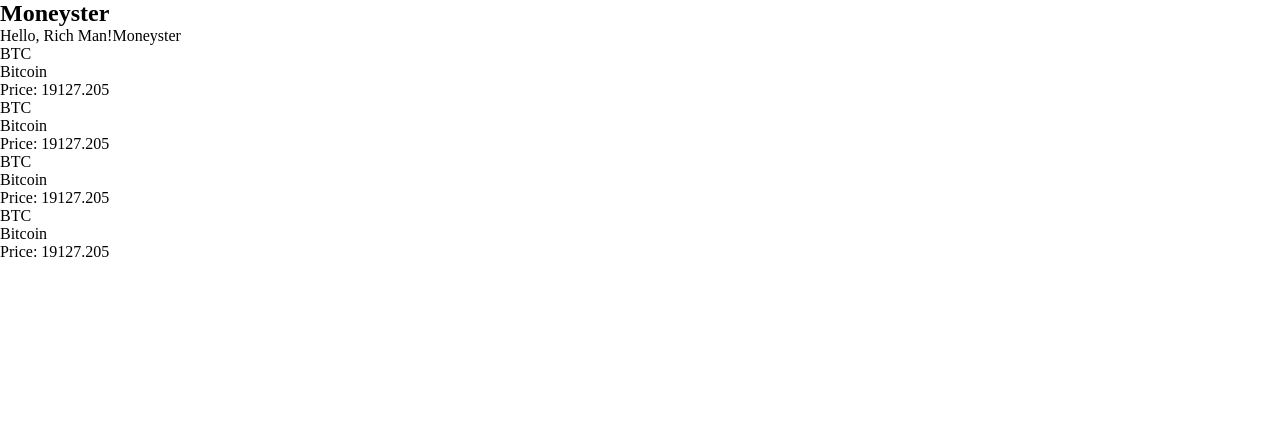
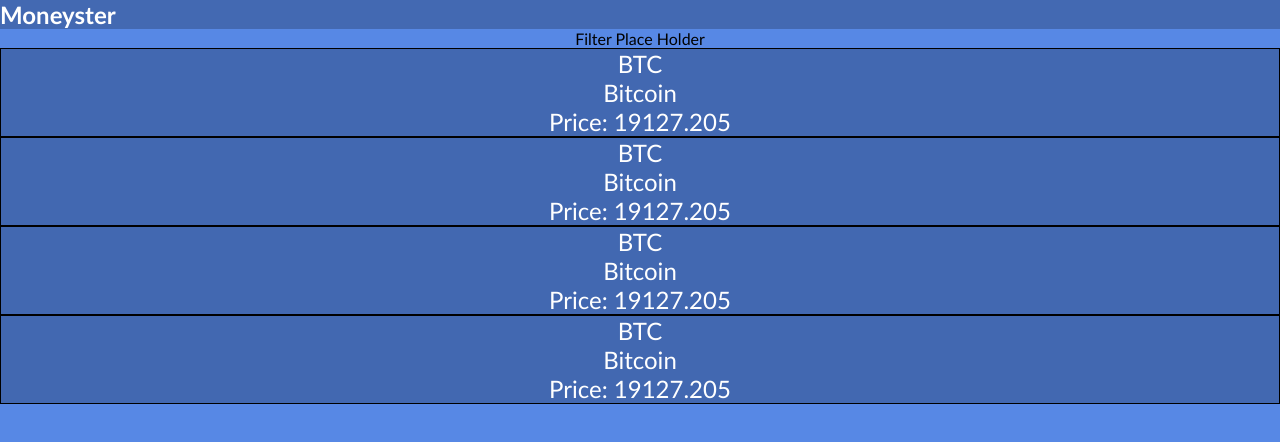
Before and after one commit to iAmWaris97/react-capstone, a React (Create React App) app: page / in a window 1280 px wide. Shown: the top 442 px of the page. Built offline with nearby package versions, Linux system fonts and the light colour scheme.

Commit message:
Refactore coins and add basic style

```diff
--- a/src/App.css
+++ b/src/App.css
@@ -5,3 +5,7 @@
 li {
   list-style-type: none;
 }
+
+body {
+  background-color: #5788e5;
+}
--- a/src/components/Coins/coins.css
+++ b/src/components/Coins/coins.css
@@ -0,0 +1,17 @@
+body {
+  font-family: 'Gill Sans', 'Gill Sans MT', Calibri, 'Trebuchet MS', sans-serif;
+  color: black;
+}
+
+.greeting {
+  text-align: center;
+}
+
+.coll {
+  background-color: #4268b1;
+  border: solid 0.1px  black;
+  border-collapse: collapse;
+  text-align: center;
+  color: #fff;
+  font-size: 3vh;
+}
--- a/src/components/Coins/coins.js
+++ b/src/components/Coins/coins.js
@@ -7,8 +7,7 @@
   <Container>
     <Row>
       <Col className="greeting">
-        <span>Hello, Rich Man!</span>
-        <span>Moneyster</span>
+        <span>Filter Place Holder</span>
       </Col>
     </Row>
     <Row>
--- a/src/components/Header/Header.css
+++ b/src/components/Header/Header.css
@@ -0,0 +1,4 @@
+.navbar {
+  background-color: #4369b2;
+  color: white;
+}
```
